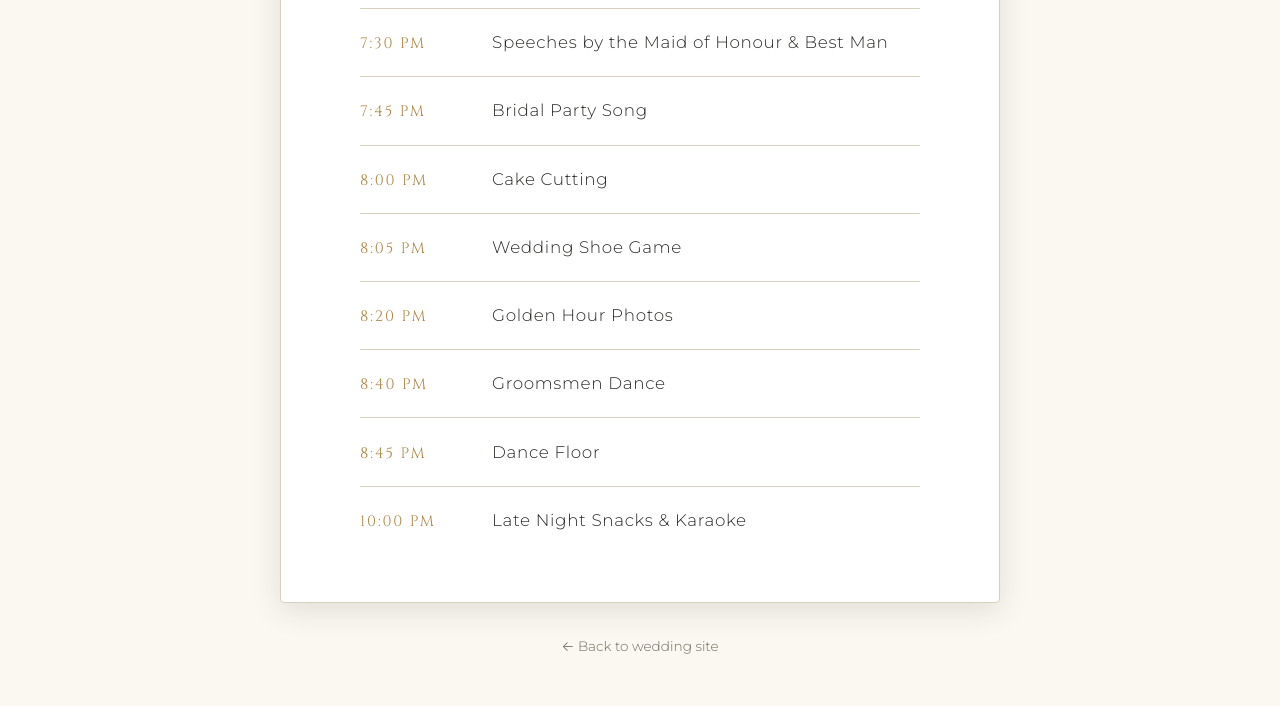
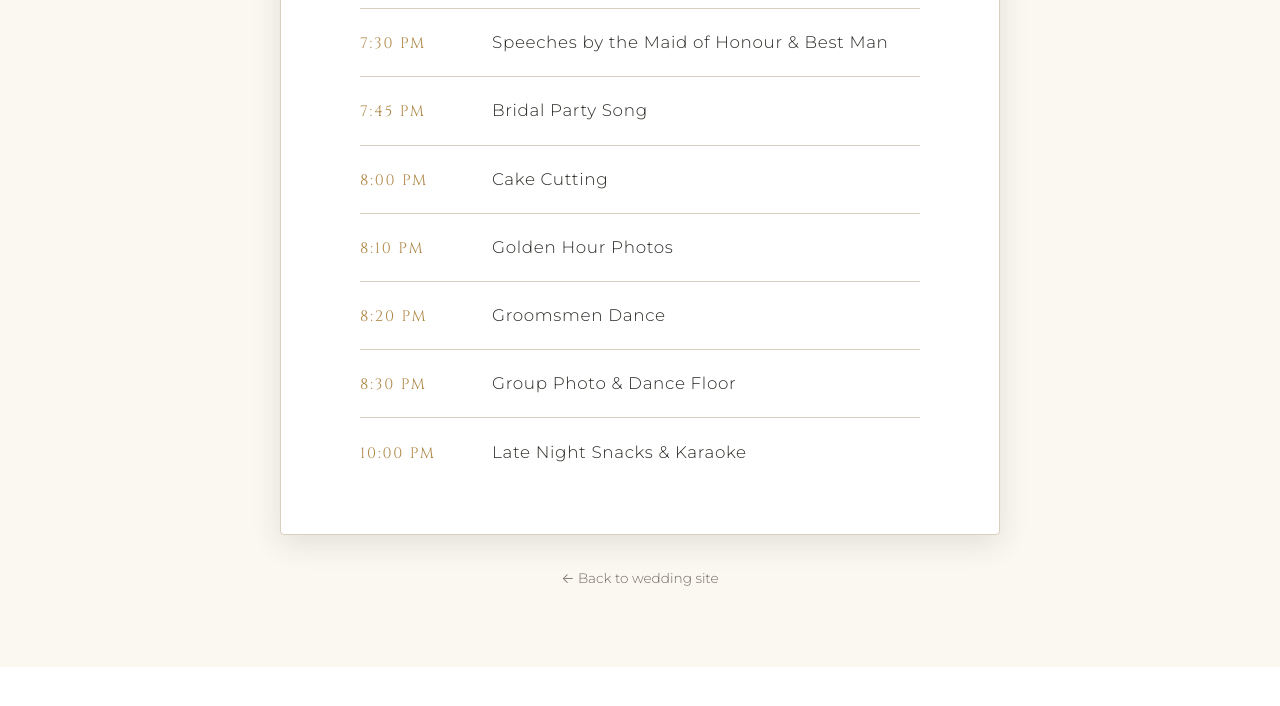
Before and after one commit to stevenliuxd/wedding-site, a Flask app: page /photographer in a window 1280 px wide. Shown: the part 2784-3490 px from the top of the page. After the commit the page ends 3451 px from the top, so only its background shows below. Run offline with Flask 3, Linux system fonts and the light colour scheme.

Commit message:
Remove wedding shoe game and rename evening dance floor to Group Photo & Dance Floor

```diff
--- a/templates/photographer.html
+++ b/templates/photographer.html
@@ -147,20 +147,16 @@
       <div class="program-event">Cake Cutting</div>
     </div>
     <div class="program-row">
-      <div class="program-time">8:05 PM</div>
-      <div class="program-event">Wedding Shoe Game</div>
+      <div class="program-time">8:10 PM</div>
+      <div class="program-event">Golden Hour Photos</div>
     </div>
     <div class="program-row">
       <div class="program-time">8:20 PM</div>
-      <div class="program-event">Golden Hour Photos</div>
-    </div>
-    <div class="program-row">
-      <div class="program-time">8:40 PM</div>
       <div class="program-event">Groomsmen Dance</div>
     </div>
     <div class="program-row">
-      <div class="program-time">8:45 PM</div>
-      <div class="program-event">Dance Floor</div>
+      <div class="program-time">8:30 PM</div>
+      <div class="program-event">Group Photo &amp; Dance Floor</div>
     </div>
     <div class="program-row">
       <div class="program-time">10:00 PM</div>
```
Also changed, not shown: templates/wedding_party.html (+4 -8 lines).
